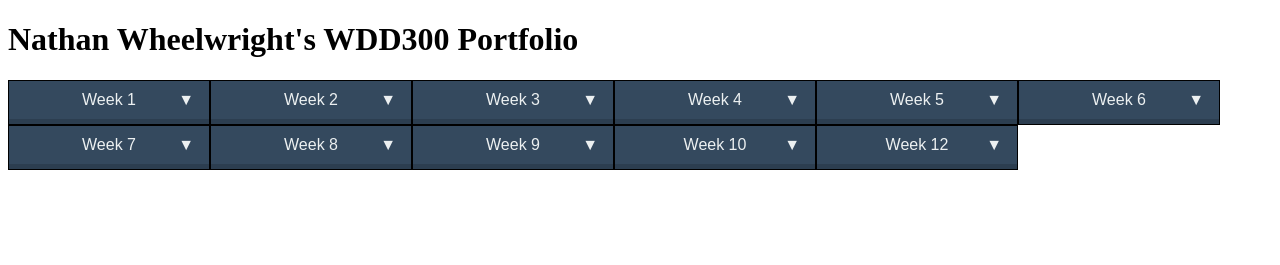
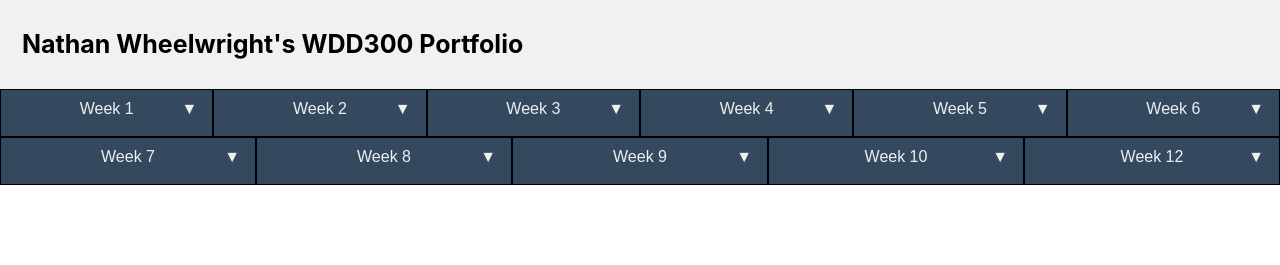
Before and after one commit to Natosphere/WDD330, a plain HTML site: page index.html in a window 1280 px wide. Drawn offline with Linux system fonts and the light colour scheme.

Commit message:
Fixed up portfolio main page

```diff
--- a/index.html
+++ b/index.html
@@ -8,9 +8,12 @@
 	</head>
 	<body>
 
-		<h1>Nathan Wheelwright's WDD300 Portfolio</h1>
+		<div class="header">
+			<a href="#default" class="logo">Nathan Wheelwright's WDD300 Portfolio</a>
+		</div>
 
-
+		<div id='main'>
+		</div>
 
 		<script src="main.js"></script>
 	</body>
--- a/main.js
+++ b/main.js
@@ -113,11 +113,12 @@ for (i = 0; i < tabNumber; i++) {        // create the week sections
 
 	btn = document.createElement("ul");
 	btn.classList.add("dropDownList");
-	btn.style.height = "43px";
-	document.body.appendChild(btn);
+	// btn.style.height = "43px";
+	document.querySelector('#main').appendChild(btn);
 
 	var li = document.createElement("li");
 	li.classList.add("label1");
+	li.style.height = '43px';
 	btn.appendChild(li);
 
 	var a = document.createElement("a");
@@ -127,14 +128,14 @@ for (i = 0; i < tabNumber; i++) {        // create the week sections
 
 
 	for (j; links[j].week == weekNumber[i]; j++) {        // create the assignment sections
-		var li = document.createElement("li");
-		btn.appendChild(li);
+		var li2 = document.createElement("li");
+		li.appendChild(li2);
 
 		var a = document.createElement("a");
 		a.href = "w" + weekNumber[i] + "/" + links[j].filename;
 		a.innerHTML = links[j].label;
 		a.setAttribute("tabindex", "0")
-		li.appendChild(a);
+		li2.appendChild(a);
 
 		if (j + 1 >= links.length) {
 			break;
@@ -147,15 +148,18 @@ const dropDowns = document.querySelectorAll(".dropDownList");
 var k;
 for (k = 0; k < dropDowns.length; k++) {
 	dropDowns[k].addEventListener('click', function() {
-		if (this.style.height == "43px") {
-			this.style.height = (this.childElementCount * (38 + 5)) + "px";
+		if (this.querySelector('.label1').style.height == "43px") {
+			this.querySelector('.label1').style.height = (this.querySelector('.label1').childElementCount * (38 + 5)) + "px";
+			this.querySelector('.label1').style.zIndex = '200';
 		} else {
-			this.style.height = 38 + 5 + "px";
+			this.querySelector('.label1').style.height = 38 + 5 + "px";
+			this.querySelector('.label1').style.removeProperty('z-index');
 		}
 	});
 
 	dropDowns[k].addEventListener('focusout', function() {
-		setTimeout(() => {this.style.height = 38 + 5 + "px"}, 100)   // slight delay so that you can actually use the link before the menu closes
+		setTimeout(() => {this.querySelector('.label1').style.height = 38 + 5 + "px";
+			this.querySelector('.label1').style.removeProperty('z-index')}, 100)   // slight delay so that you can actually use the link before the menu closes
 	});
 }
 
--- a/styles.css
+++ b/styles.css
@@ -1,14 +1,79 @@
+body {
+	margin: 0;
+	font-family: Arial, Helvetica, sans-serif;
+	margin: 0;
+	padding: 0;
+	font-family: -apple-system, BlinkMacSystemFont, 'Segoe UI', Roboto,
+		Oxygen, Ubuntu, Cantarell, 'Open Sans', 'Helvetica Neue', sans-serif;
+}
+
+.header {
+	overflow: hidden;
+	background-color: #f1f1f1;
+	padding: 20px 10px;
+}
+
+.header a {
+	float: left;
+	color: black;
+	text-align: center;
+	padding: 12px;
+	text-decoration: none;
+	font-size: 18px;
+	line-height: 25px;
+	border-radius: 4px;
+}
+
+.header a.logo {
+	font-size: 25px;
+	font-weight: bold;
+}
+
+.header a:hover {
+	background-color: #ddd;
+	color: black;
+}
+
+.header a.active {
+	background-color: dodgerblue;
+	color: white;
+}
+
+.header-right {
+	float: right;
+}
+
+@media screen and (max-width: 500px) {
+	.header a {
+		float: none;
+		display: block;
+		text-align: left;
+  }
+
+	.header-right {
+		float: none;
+	}
+}
+
+
+
+
 html, body { background: #1; }
 			{margin-top: 40px; }
 
+
+#main {
+	display: flex;
+	flex-wrap: wrap;
+}
 
 .dropDownList {
   display: inline;
   float: left;
   border: black solid 1px;
   list-style: none;
-  overflow: hidden;
-  height: 43px;
+  /* overflow: hidden; */
+  height: 46px;
   background-color: #34495e;
   font-family: Arial;
   width: 200px;
@@ -16,12 +81,14 @@ html, body { background: #1; }
   padding: 0;
   text-align: center;
   transition-delay: 1s;
+  flex-grow: 1;
+  /* z-index: 2; */
   -webkit-transition: height 0.3s ease;
           transition: height 0.3s ease;
 }
 
 .dropDownList li {
-  border-bottom: 5px solid #2c3e50;
+	position: relative;
 }
 
 .dropDownList li a {
@@ -31,6 +98,15 @@ html, body { background: #1; }
   padding: 10px;
   user-select: none;
   -webkit-user-drag: none;
+  /* z-index: 1; */
+}
+
+.label1 {
+	overflow: hidden;
+	/* z-index: 200; */
+	position: relative;
+	-webkit-transition: height 0.3s ease;
+		  transition: height 0.3s ease;
 }
 
 .dropDownList li:first-child a:after {
@@ -38,4 +114,14 @@ html, body { background: #1; }
   float: right;
   margin-left: -30px;
   margin-right: 5px;
+  /* z-index: -1; */
 }
+
+.dropDownList li li {
+	background-color: #34495e;
+	border-bottom: 5px solid #2c3e50;
+}
+
+.dropDownList li:not(:first-child) {
+	/* z-index: 200; */
+}
```
Also changed, not shown: w12/style.css (+0 -10 lines).
